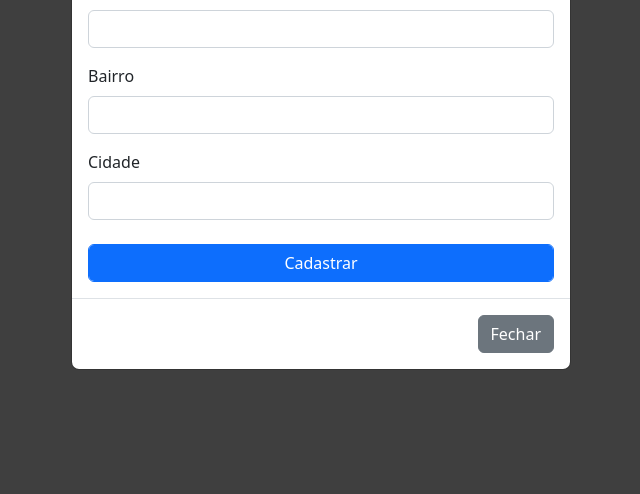
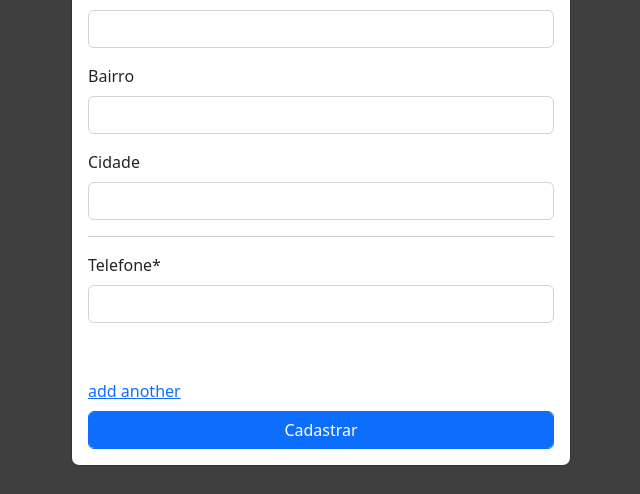
Before and after one commit to Werberty/teste-inspecto-agri, a Django app: page /estoque/fornecedores/ in a window 1280 px wide, after a click on "Novo fornecedor". Shown: the part 474-968 px from the top of the page, without its empty margins (319-959 px from the left). Run offline with Django 4.2, Linux system fonts and the light colour scheme; data that the repository does not hold is empty; some libraries are stand-ins or nearby versions.

Commit message:
:sparkles: FEAT: Inline form no cadastro de fornecedores

```diff
--- a/estoque/forms.py
+++ b/estoque/forms.py
@@ -1,6 +1,6 @@
 from django import forms
 
-from .models import Categoria, Fornecedor, FornecedorPreco, Produto
+from .models import Categoria, Fornecedor, FornecedorPreco, Produto, Telefone
 
 
 class CategoriaForm(forms.ModelForm):
@@ -50,3 +50,14 @@ class FornecedorForm(forms.ModelForm):
             'bairro',
             'cidade',
         ]
+
+
+class TelefoneForm(forms.ModelForm):
+    class Meta:
+        model = Telefone
+        fields = [
+            'numero'
+        ]
+        labels = {
+            'numero': 'Telefone'
+        }
--- a/estoque/serializers.py
+++ b/estoque/serializers.py
@@ -1,6 +1,6 @@
 from rest_framework import serializers
 
-from .models import Categoria, Fornecedor, FornecedorPreco, Produto
+from .models import Categoria, Fornecedor, FornecedorPreco, Produto, Telefone
 
 
 class CategoriaSerializer(serializers.ModelSerializer):
@@ -55,3 +55,14 @@ class FornecedorSerializer(serializers.ModelSerializer):
         many=True, source='produtos', read_only=True)
     telefones_objects = serializers.StringRelatedField(
         many=True, read_only=True, source='telefones')
+
+
+class TelefoneSerializer(serializers.ModelSerializer):
+    class Meta:
+        model = Telefone
+        fields = [
+            'numero', 'fornecedor', 'fornecedor_name'
+        ]
+
+    fornecedor_name = serializers.StringRelatedField(
+        source='fornecedor', read_only=True)
--- a/estoque/templates/estoque/pages/fornecedores.html
+++ b/estoque/templates/estoque/pages/fornecedores.html
@@ -47,11 +47,19 @@
                     {% csrf_token %}
                     {{ form|crispy }}
 
+                    {{ form_telefone.management_form }}
+
+                    <div id="formTelefone">
+                        {% for fp in form_telefone %}
+                        <div id="inlineFormCreate">
+                            <hr>
+                            {{ fp|crispy }}
+                        </div>
+                        {% endfor %}
+                    </div>
+
                     <button class="btn btn-primary form-control mt-2" type="submit">Cadastrar</button>
                 </form>
-            </div>
-            <div class="modal-footer">
-                <button type="button" class="btn btn-secondary" data-bs-dismiss="modal">Fechar</button>
             </div>
         </div>
     </div>
@@ -75,9 +83,6 @@
                     <button class="btn btn-primary form-control mt-2" type="submit">Salvar</button>
                 </form>
             </div>
-            <div class="modal-footer">
-                <button type="button" class="btn btn-secondary" data-bs-dismiss="modal">Close</button>
-            </div>
         </div>
     </div>
 </div>
@@ -85,6 +90,16 @@
 {% endblock content %}
 
 {% block script %}
+<!-- Inline Form -->
+<script type="text/javascript">
+    $(function () {
+        $('#inlineFormCreate').formset({
+            prefix: '{{ form_telefone.prefix }}'
+        });
+    })
+</script>
+
+<!-- CRUD Ajax -->
 <script>
     function appendToTable(element) {
         var linha = document.getElementById("tabela");
@@ -163,6 +178,7 @@
         const csrf = document.getElementsByName('csrfmiddlewaretoken')
 
         const url = "{% url 'estoque:fornecedores-api-list' %}"
+        const url_tele = "{% url 'estoque:telefones-api-list' %}"
 
         form.addEventListener('submit', e => {
             e.preventDefault()
@@ -184,6 +200,7 @@
                 async: true,
                 success: function (resposta) {
                     appendToTable(resposta);
+                    criaTelefone(resposta.id);
                 },
                 error: function (error) {
                     const respostaErrors = error.responseJSON
@@ -194,6 +211,27 @@
                 contentType: false,
                 processData: false,
             })
+            function criaTelefone(id) {
+                const numero = document.getElementById('id_telefones-0-numero')
+                const fd_t = new FormData()
+                fd_t.append('csrfmiddlewaretoken', csrf[0].value)
+                fd_t.append('numero', numero.value)
+                fd_t.append('fornecedor', id)
+
+                $.ajax({
+                    type: 'POST',
+                    url: url_tele,
+                    data: fd_t,
+                    async: true,
+                    success: function (resposta) {
+                    },
+                    error: function (error) {
+                    },
+                    cache: false,
+                    contentType: false,
+                    processData: false,
+                })
+            }
         })
     })();
 
--- a/estoque/urls.py
+++ b/estoque/urls.py
@@ -33,6 +33,13 @@ fornecedor_preco_api_router.register(
     basename='fornecedor-preco-api'
 )
 
+telefones_api_router = SimpleRouter()
+telefones_api_router.register(
+    'telefones/api',
+    views.TelefoneAPIViewSet,
+    basename='telefones-api'
+)
+
 
 urlpatterns = [
     # API
@@ -40,6 +47,7 @@ urlpatterns = [
     path('', include(categoria_api_router.urls)),
     path('', include(fornecedores_api_router.urls)),
     path('', include(fornecedor_preco_api_router.urls)),
+    path('', include(telefones_api_router.urls)),
     # Site
     path('produtos/', views.produtos_view, name='produtos_view'),
     path('categorias/', views.categoria_view, name='categorias_view'),
--- a/estoque/views/api.py
+++ b/estoque/views/api.py
@@ -1,12 +1,13 @@
 from rest_framework.viewsets import ModelViewSet
 
-from ..models import Categoria, Fornecedor, FornecedorPreco, Produto
+from ..models import Categoria, Fornecedor, FornecedorPreco, Produto, Telefone
 from ..serializers import (CategoriaSerializer, FornecedorPrecoSerializer,
-                           FornecedorSerializer, ProdutoSerializer)
+                           FornecedorSerializer, ProdutoSerializer,
+                           TelefoneSerializer)
 
 
 class ProdutoAPIViewSet(ModelViewSet):
-    queryset = Produto.objects.all()
+    queryset = Produto.objects.all().select_related('categoria')
     serializer_class = ProdutoSerializer
 
 
@@ -23,3 +24,8 @@ class FornecedorAPIViewSet(ModelViewSet):
 class FornecedorPrecoAPIViewSet(ModelViewSet):
     queryset = FornecedorPreco.objects.all()
     serializer_class = FornecedorPrecoSerializer
+
+
+class TelefoneAPIViewSet(ModelViewSet):
+    queryset = Telefone.objects.all()
+    serializer_class = TelefoneSerializer
--- a/estoque/views/site.py
+++ b/estoque/views/site.py
@@ -2,8 +2,8 @@ from django.forms.models import inlineformset_factory
 from django.shortcuts import render
 
 from estoque.forms import (CategoriaForm, FornecedorForm, FornecedorPrecoForm,
-                           ProdutoForm)
-from estoque.models import FornecedorPreco, Produto
+                           ProdutoForm, TelefoneForm)
+from estoque.models import Fornecedor, FornecedorPreco, Produto, Telefone
 
 
 def produtos_view(request):
@@ -28,7 +28,13 @@ def categoria_view(request):
 
 
 def fornecedor_view(request):
-    form = FornecedorForm()
-    return render(request, 'estoque/pages/fornecedores.html', context={
-        'form': form
-    })
+    if request.method == "GET":
+        form_telefone_facatory = inlineformset_factory(
+            Fornecedor, Telefone, form=TelefoneForm, extra=1
+        )
+        form_telefone = form_telefone_facatory()
+        form = FornecedorForm()
+        return render(request, 'estoque/pages/fornecedores.html', context={
+            'form': form,
+            'form_telefone': form_telefone
+        })
```
Also changed, not shown: estoque/templates/estoque/pages/produtos.html (+0 -13 lines).
